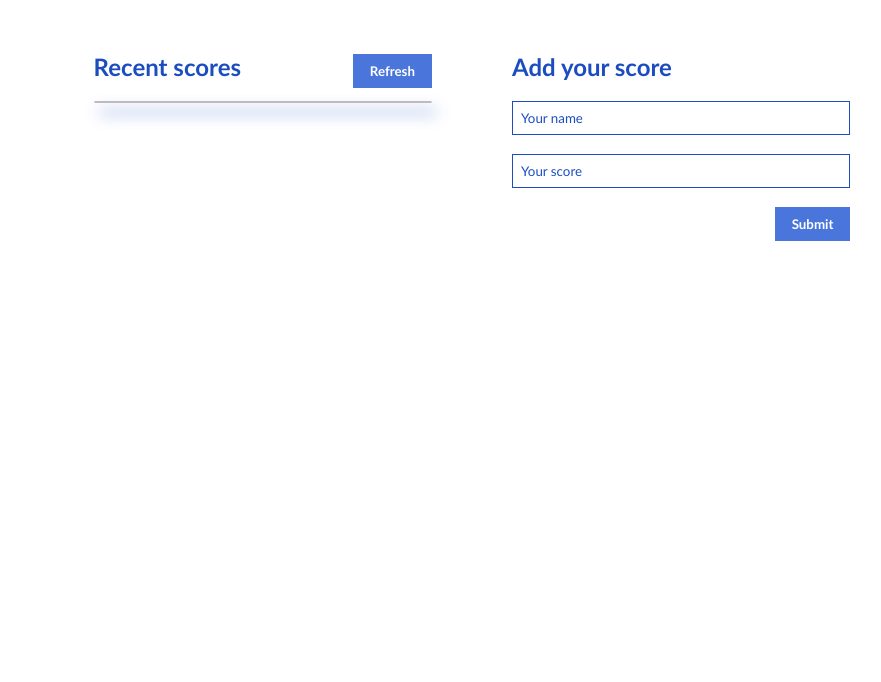
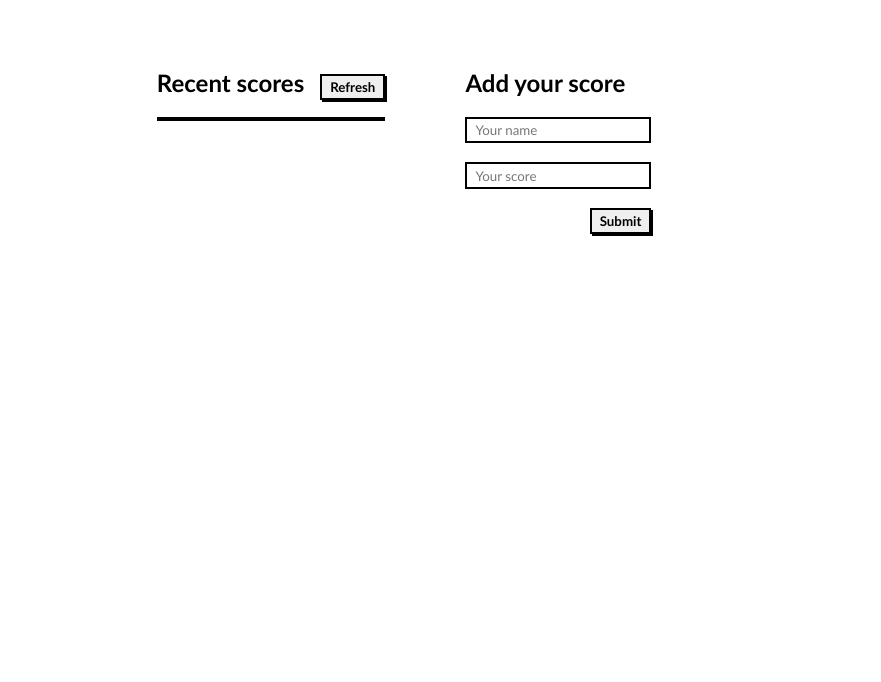
Before and after one commit to MozamelJawad/Leaderboard, a website built with webpack: page src/index.html in a window 1280 px wide. Shown: the part 118-800 px from the top of the page, without its empty margins (168-1049 px from the left). Built offline with nearby package versions, Linux system fonts and the light colour scheme; no server answers.

Commit message:
Revert "Leaderboard: final touches"

```diff
--- a/src/style.css
+++ b/src/style.css
@@ -4,31 +4,24 @@
 }
 
 .container {
-  margin: 5% 15%;
-}
-
-header,
-h2 {
-  color: #1c4dc0;
+  margin: 5% 20%;
 }
 
 .showScore,
 .addScore {
-  padding: 0 1rem 1rem 1rem;
-  width: 50%;
+  padding: 1rem;
 }
 
 .showScoreTitle {
   display: flex;
   align-items: baseline;
-  justify-content: space-between;
+  gap: 1rem;
   min-height: auto;
 }
 
 .nameList {
-  border: 1px solid #c1baba;
-  box-shadow: 5px 10px 15px #1c4dc0;
-  border-radius: 3px;
+  border: 2px solid #000;
+  padding: 0;
 }
 
 .nameList ul {
@@ -42,12 +35,7 @@ h2 {
 }
 
 .nameList ul li:nth-child(even) {
-  background-color: rgb(243, 240, 235);
-}
-
-.nameList ul li:hover {
-  background-color: #6480c0;
-  color: #ff9;
+  background-color: wheat;
 }
 
 .body {
@@ -58,24 +46,18 @@ h2 {
 
 .button {
   float: right;
-  border: 1px solid #4a76dc;
-  padding: 0.5rem 1rem;
+  border: 2px solid black;
+  padding: 0.2rem 0.5rem;
   font-weight: bold;
+  box-shadow: 2px 2px #000;
   cursor: pointer;
-  background-color: #4a76dc;
-  color: #fff;
-}
-
-.button:hover {
-  background-color: #1c4dc0;
 }
 
 input[type=text] {
-  border: 1px solid #1c4dc0;
-  padding: 0.5rem 0.5rem;
-  width: 100%;
+  border: 2px solid #000;
+  padding: 0.2rem 0.5rem;
 }
 
 ::placeholder {
-  color: #1c4dc0;
+  color: #777;
 }
```
